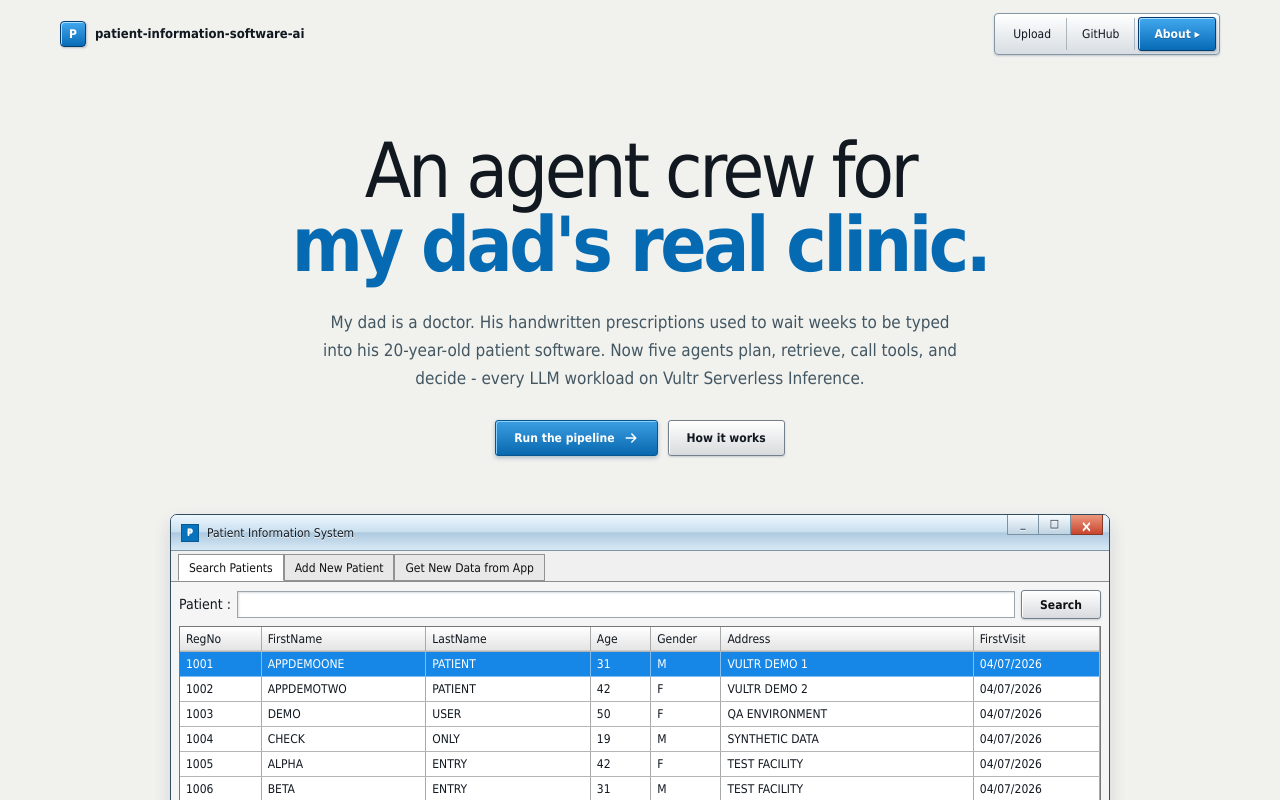
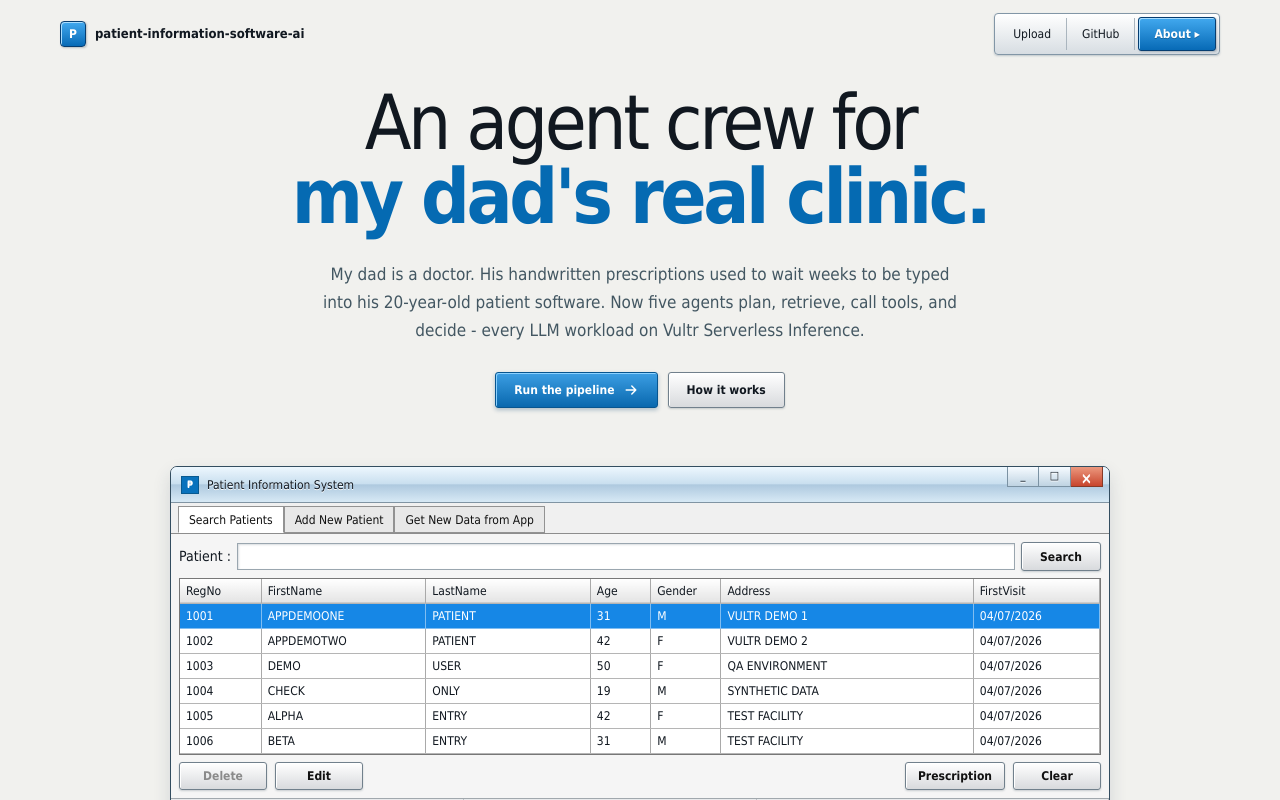
Before and after one commit to yashwanth-3000/patient-information-software-ai, a Next.js app in the folder website/: page / in a window 1280 px wide. Shown: the top 800 px of the page. Built offline with nearby package versions, Linux system fonts and the light colour scheme.

Commit message:
Fit the hero and PIS window into the first viewport on desktop so the fold shows the complete hero
Co-authored-by: Cursor <cursoragent@cursor.com>

```diff
--- a/website/src/app/globals.css
+++ b/website/src/app/globals.css
@@ -36,6 +36,14 @@ svg { width: 16px; fill: none; stroke: currentColor; stroke-width: 1.8; stroke-l
 .nav-links a.nav-em:active { background: linear-gradient(#076ab6, #42a9ef); box-shadow: inset 1px 1px 3px #04365e88; }
 
 .hero { padding: 66px 0 90px; text-align: center; }
+/* First screen: hero + PIS window fit the viewport exactly on desktop */
+@media (min-width: 851px) {
+  .hero { min-height: calc(100svh - 68px); display: flex; flex-direction: column; justify-content: center; padding: 18px 0 34px; }
+  .hero h1 { font-size: clamp(38px, 4.6vw, 58px); }
+  .hero-copy > p { margin-top: 16px; font-size: 15.5px; }
+  .hero-actions { margin-top: 20px; }
+  .pis-window { margin-top: clamp(20px, 3.6vh, 44px); }
+}
 .hero-copy { max-width: 820px; margin: 0 auto; }
 .system-label { display: inline-block; padding: 5px 8px; border: 1px solid #91a4b2; background: #f7f8f8; color: #385064; font-size: 10px; font-weight: 700; letter-spacing: .14em; box-shadow: inset 1px 1px white; }
 .hero h1 { margin: 0; font-size: clamp(43px, 6.4vw, 76px); font-weight: 400; line-height: .98; letter-spacing: -.045em; }
```
